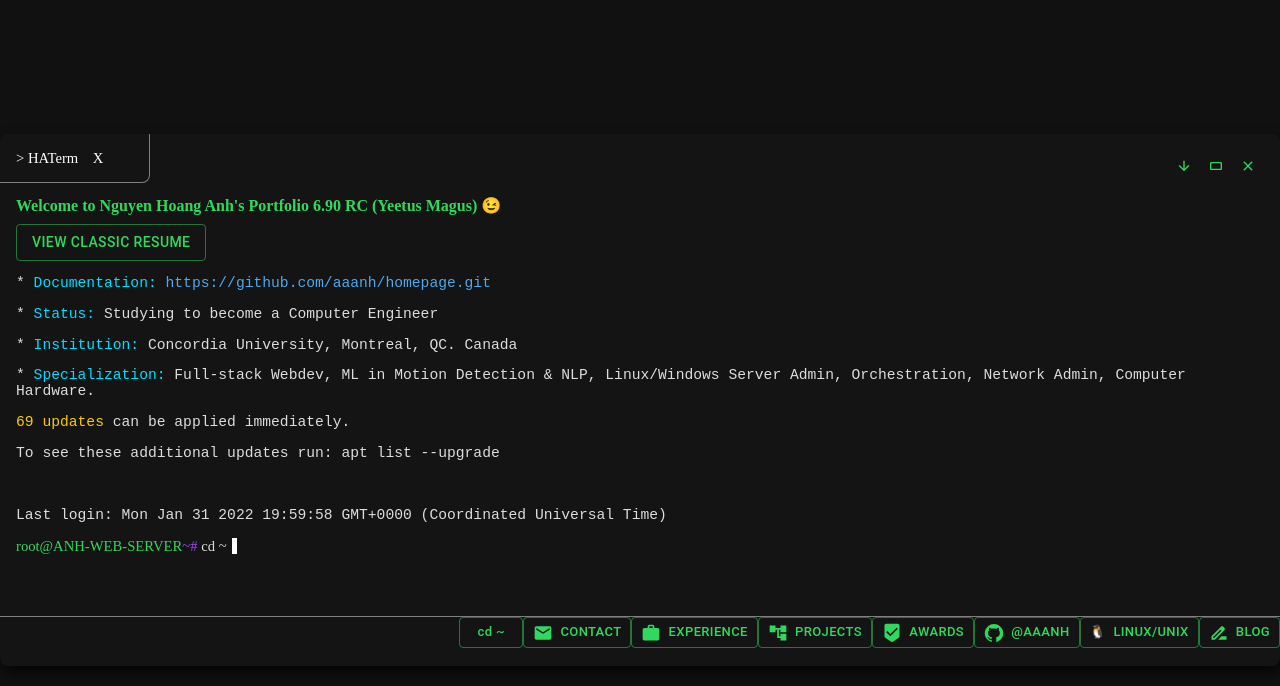
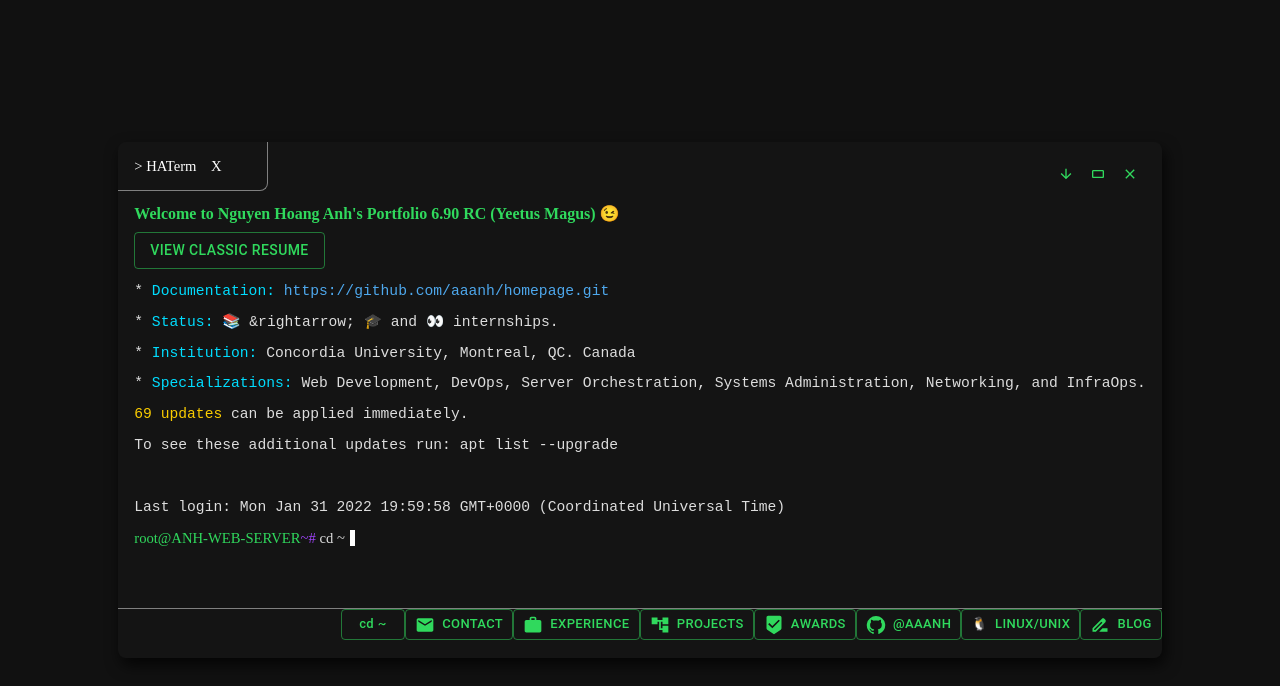
Before and after one commit to zasshuwu/nogamioka, a Next.js app: page / in a window 1280 px wide. Shown: the top 686 px of the page. Built offline with nearby package versions, Linux system fonts and the light colour scheme.

Commit message:
changed main content

```diff
--- a/components/main.js
+++ b/components/main.js
@@ -110,17 +110,17 @@ const MainContent = ({ command }) => {
 						</a>
 					</p>
 					<p>
-						* <span style={{ color: "#00ddff" }}>Status:</span> Studying to become a
-						Computer Engineer
+						* <span style={{ color: "#00ddff" }}>Status:</span> 📚 &rightarrow; 🎓 and
+						👀 internships.
 					</p>
 					<p>
 						* <span style={{ color: "#00ddff" }}>Institution:</span> Concordia
 						University, Montreal, QC. Canada
 					</p>
 					<p>
-						* <span style={{ color: "#00ddff" }}>Specialization:</span> Full-stack
-						Webdev, ML in Motion Detection &amp; NLP, Linux/Windows Server Admin,
-						Orchestration, Network Admin, Computer Hardware.
+						* <span style={{ color: "#00ddff" }}>Specializations:</span> Web
+						Development, DevOps, Server Orchestration, Systems Administration,
+						Networking, and InfraOps.
 					</p>
 					<p>
 						<span style={{ color: "#facc00" }}>69 updates</span> can be applied
```
